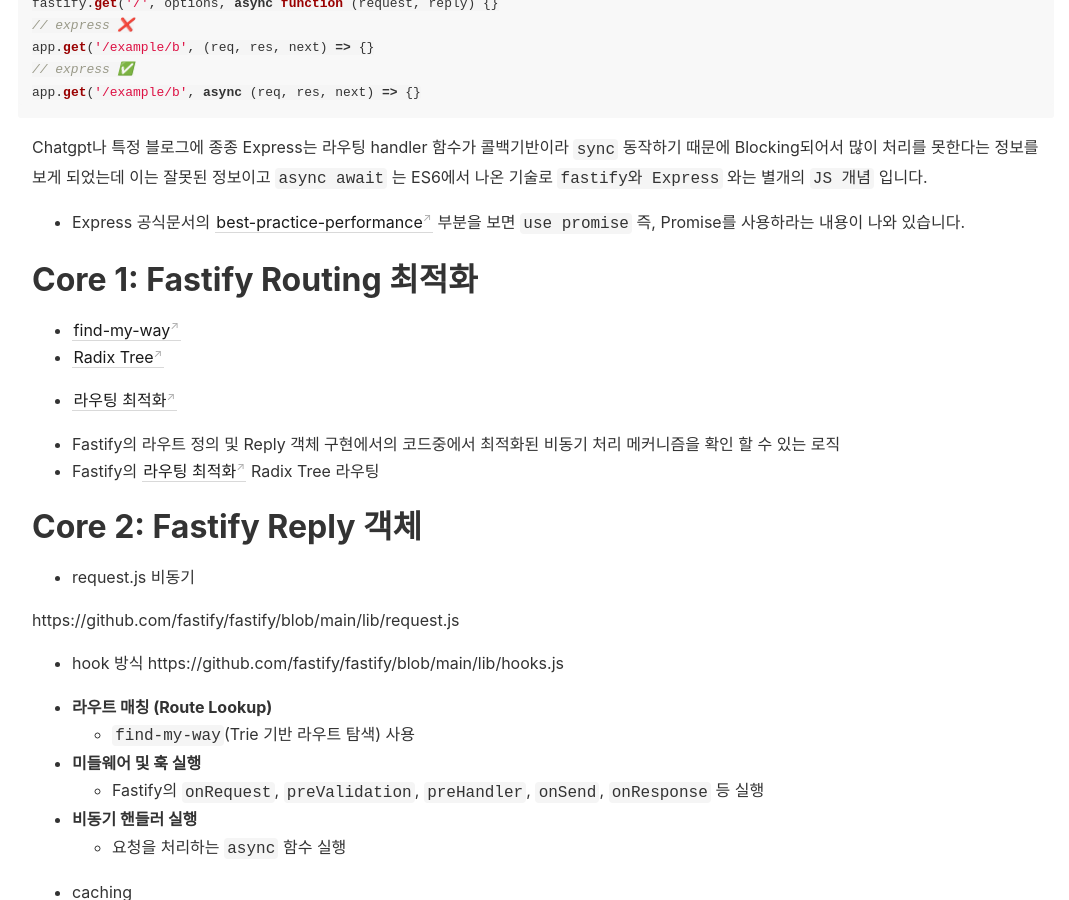
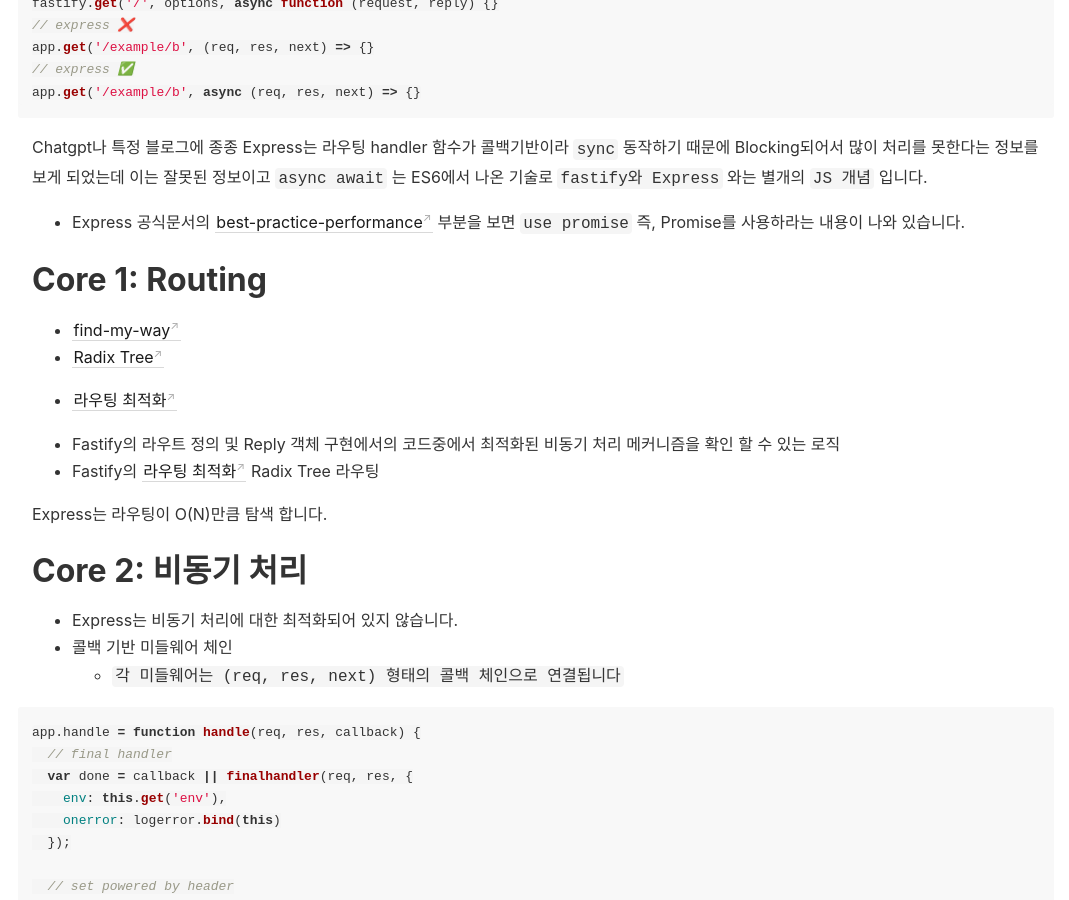
Before and after one commit to yanggwangseong/Article, a Jekyll site: the page built from _notes/posting/Fastify와 Express 차이.md, in a window 1280 px wide and 900 px high, scrolled down 12528 px. Shown: the whole window, without its empty margins (104-1173 px from the left). Built offline with Jekyll 4.4.1, drawn with Linux system fonts in a browser that asks for light colours; some web fonts are replaced; some of the changed text lies outside the part shown.

Commit message:
feat: data-structure-hash-table

````diff
--- a/_notes/posting/Fastify와 Express 차이.md
+++ b/_notes/posting/Fastify와 Express 차이.md
@@ -576,9 +576,7 @@
 
 - Express 공식문서의 [best-practice-performance](https://expressjs.com/en/advanced/best-practice-performance.html#use-promises) 부분을 보면 `use promise` 즉, Promise를 사용하라는 내용이 나와 있습니다.
 
-
-
-# Core 1: Fastify Routing 최적화
+# Core 1: Routing
 
 - [find-my-way](https://www.npmjs.com/package/find-my-way/v/7.5.0)
 - [Radix Tree](https://en.wikipedia.org/wiki/Radix_tree)
@@ -587,7 +585,43 @@
 - Fastify의 라우트 정의 및 Reply 객체 구현에서의 코드중에서 최적화된 비동기 처리 메커니즘을 확인 할 수 있는 로직
 - Fastify의 [라우팅 최적화](https://ankitpandeycu.medium.com/unleashing-the-potential-of-radix-tree-35e6c5d3b49d) Radix Tree 라우팅
 
-# Core 2: Fastify Reply 객체
+Express는 라우팅이 O(N)만큼 탐색 합니다.
+
+# Core 2: 비동기 처리
+
+- Express는 비동기 처리에 대한 최적화되어 있지 않습니다.
+- 콜백 기반 미들웨어 체인
+	- `각 미들웨어는 (req, res, next) 형태의 콜백 체인으로 연결됩니다`
+
+```js
+app.handle = function handle(req, res, callback) {
+  // final handler
+  var done = callback || finalhandler(req, res, {
+    env: this.get('env'),
+    onerror: logerror.bind(this)
+  });
+
+  // set powered by header
+  if (this.enabled('x-powered-by')) {
+    res.setHeader('X-Powered-By', 'Express');
+  }
+
+  // set circular references
+  req.res = res;
+  res.req = req;
+
+  // alter the prototypes
+  Object.setPrototypeOf(req, this.request)
+  Object.setPrototypeOf(res, this.response)
+
+  // setup locals
+  if (!res.locals) {
+    res.locals = Object.create(null);
+  }
+
+  this.router.handle(req, res, done);
+};
+```
 
 - request.js 비동기
 
@@ -712,18 +746,6 @@
 - 모든 핸들러의 응답을 Promise로 래핑하여 비동기 처리를 보장합니다.
 
 
-- 비동기 서버 시작/종료
-
-```ts
-// lib/server.js
-function listenPromise (server, listenOptions) {
-  return this.ready().then(() => {
-    // ... 서버 시작 로직
-  })
-}
-```
-
-- 서버 시작과 종료가 비동기
 
 # Reference
 
````
Also changed, not shown: _notes/CS/데이터베이스/데이터베이스시스템7판/5장 저장장치관리및인덱싱/1. CH12 물리적 저장 장치 매체 개요.md (+0 -2 lines), _notes/CS/데이터베이스/데이터베이스시스템7판/5장 저장장치관리및인덱싱/2. CH13 데이터 저장 장치 구조.md (+7 -7 lines), _notes/CS/자료구조/트리.md (+10 -9 lines), _notes/CS/자료구조/해시함수와 해시테이블.md (+32 -7 lines).
